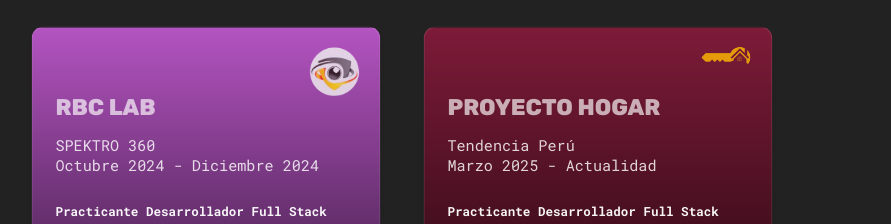
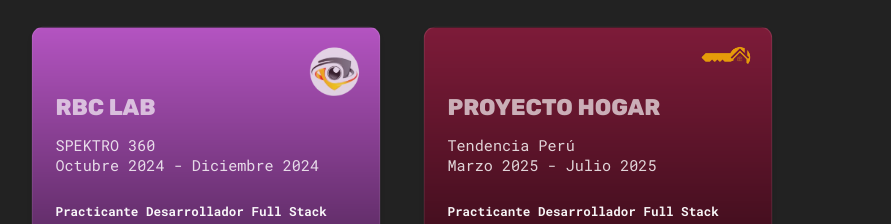
Before and after one commit to LuisVera22/Portfolio, a React (Vite) app: page / in a window 1280 px wide. Shown: the part 1080-1304 px from the top of the page, without its empty margins (238-1129 px from the left). Built offline with nearby package versions, Linux system fonts and the light colour scheme.

Commit message:
Actualizar fecha de proyectos.

```diff
--- a/src/sections/Projects/Projects.jsx
+++ b/src/sections/Projects/Projects.jsx
@@ -157,7 +157,7 @@
         {
             title: "Proyecto Hogar",
             empresa: "Tendencia Perú",
-            fecha: "Marzo 2025 - Actualidad",
+            fecha: "Marzo 2025 - Julio 2025",
             puesto: "Practicante Desarrollador Full Stack",
             description: "Portal web para la empresa de servicios inmobiliarios.",
             logo: logoProyectoHogar,
```
